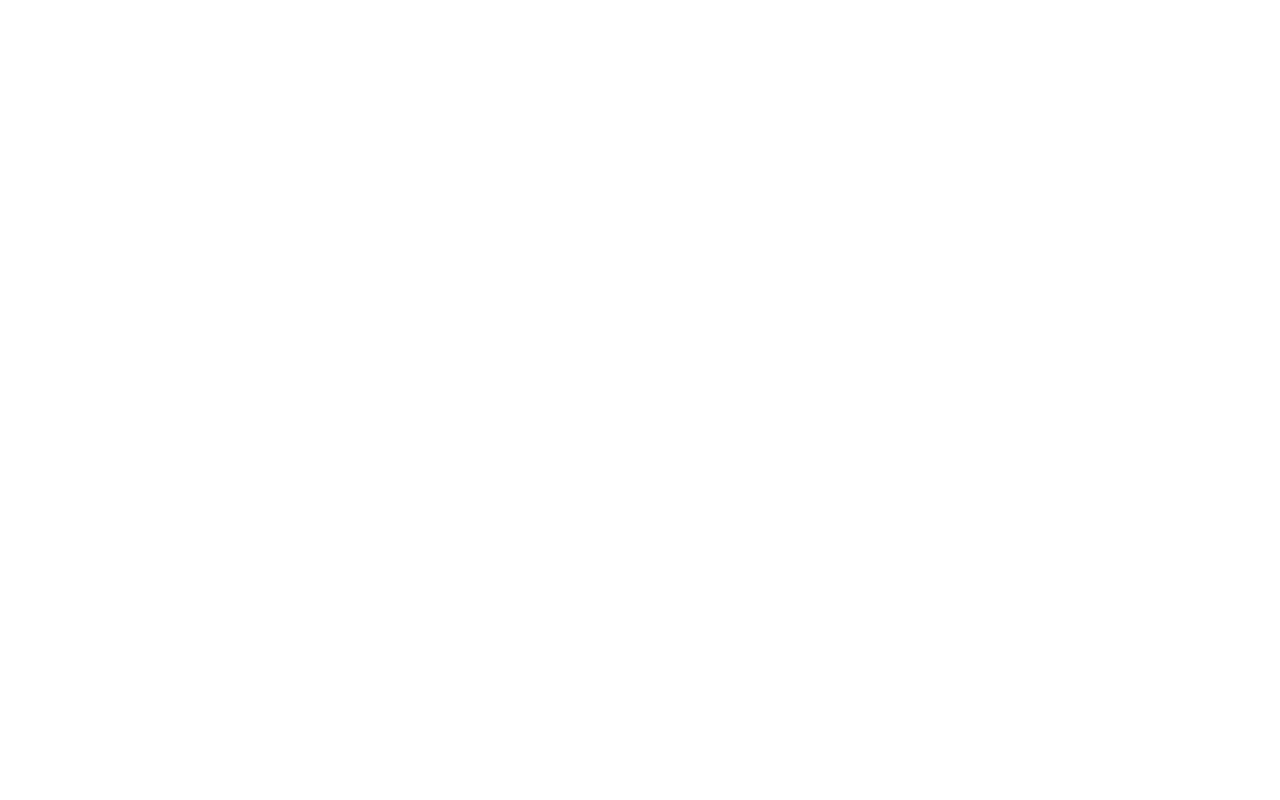
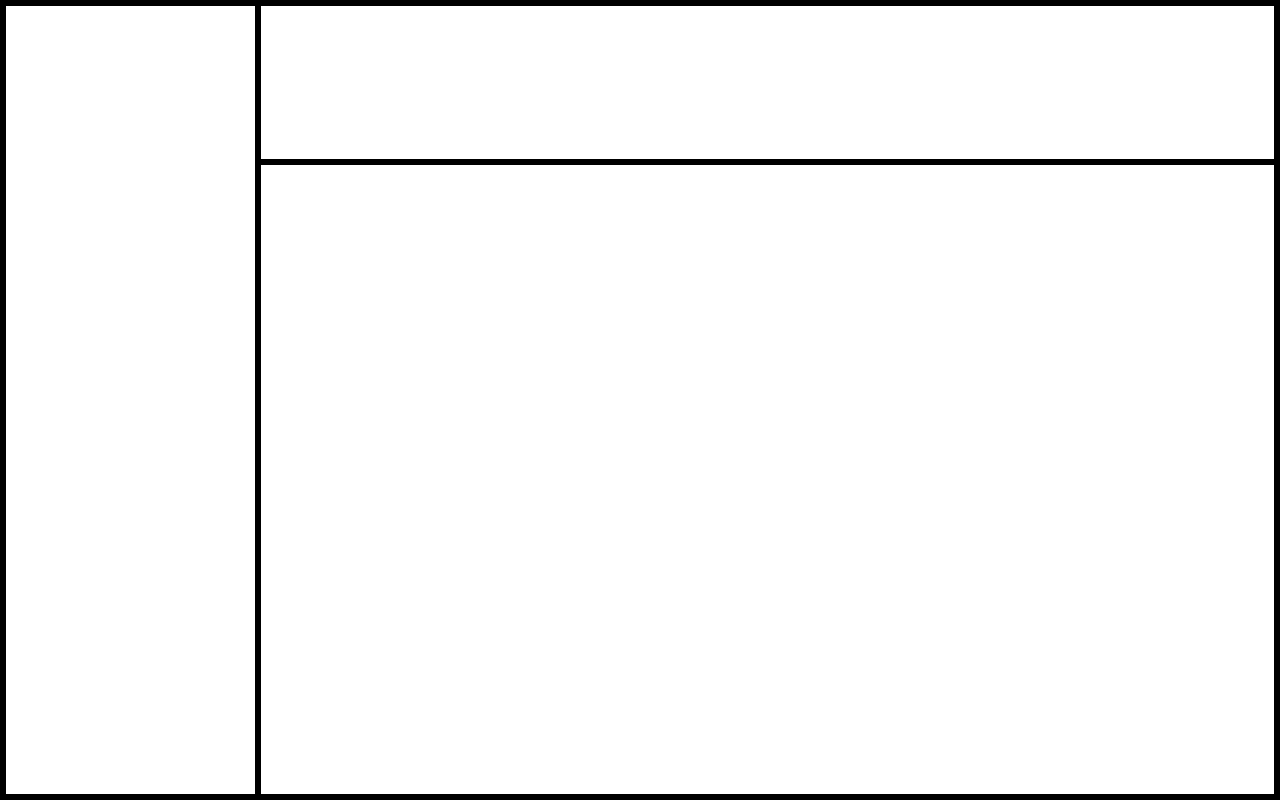
Before and after one commit to nickandrews010/admin-dashboard, a plain HTML site: page index.html in a window 1280 px wide. Drawn offline with Linux system fonts and the light colour scheme.

Commit message:
Add basic grid structure for the page

```diff
--- a/index.html
+++ b/index.html
@@ -5,6 +5,7 @@
     <meta charset="UTF-8">
     <meta name="viewport" content="width=device-width, initial-scale=1.0">
     <title>Document</title>
+    <link rel="stylesheet" href="styles.css">
 </head>
 
 <body>
--- a/styles.css
+++ b/styles.css
@@ -41,3 +41,29 @@
   }
 
   /* Reset end */
+
+  .page {
+    display: grid;
+    grid-template-columns: repeat(5, 1fr);
+    grid-template-rows: repeat(5, 1fr);
+    height: 100vh;
+    width: 100vw;
+  }
+
+  div {
+    border: solid;
+  }
+
+  .sidebar {
+    grid-row: 1 / 6;
+  }
+
+  .header {
+    grid-column: 2 / 6;
+    grid-row: 1;
+  }
+
+  .main {
+    grid-column: 2 / 6;
+    grid-row: 2 / 6;
+  }
```
